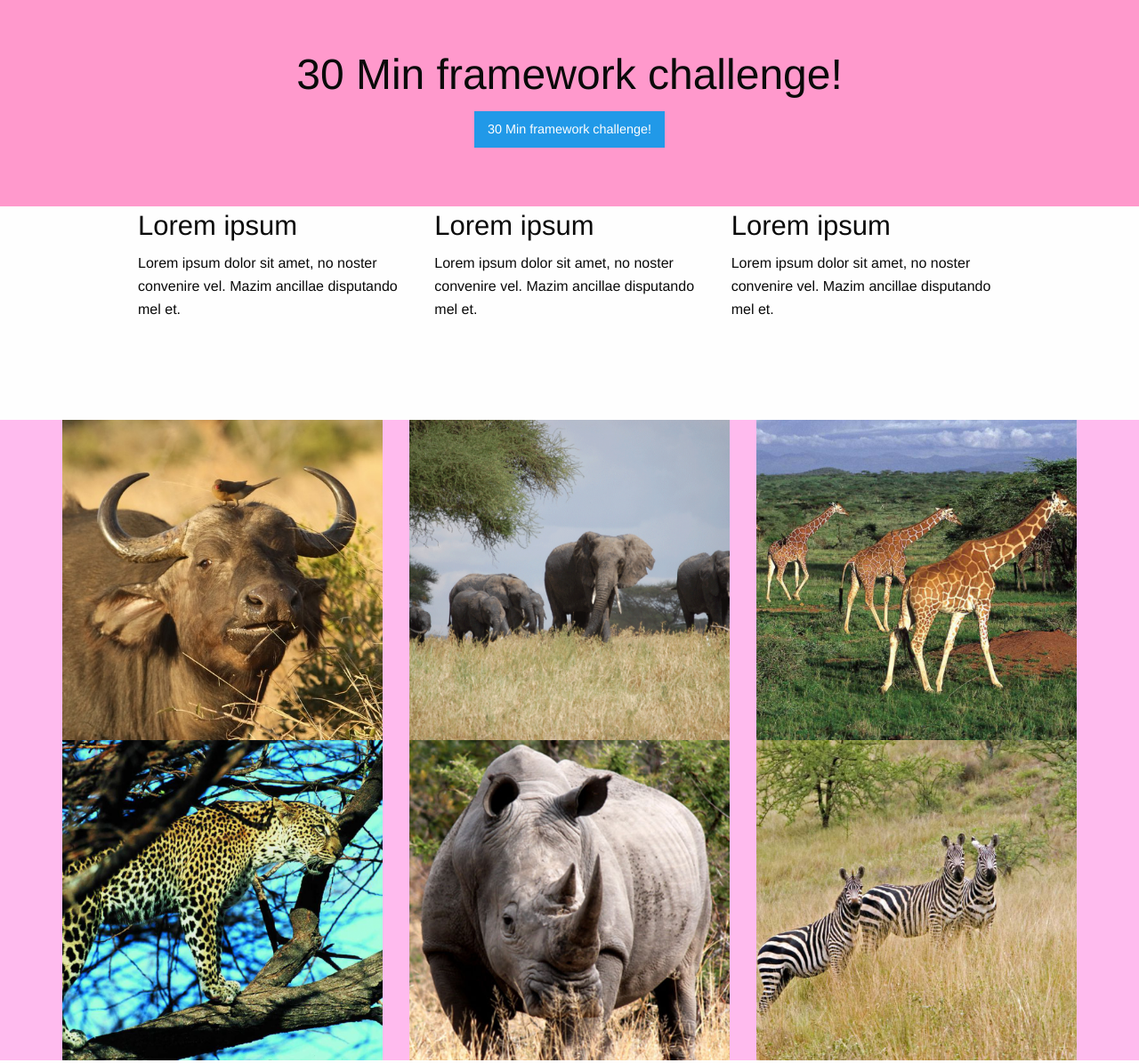
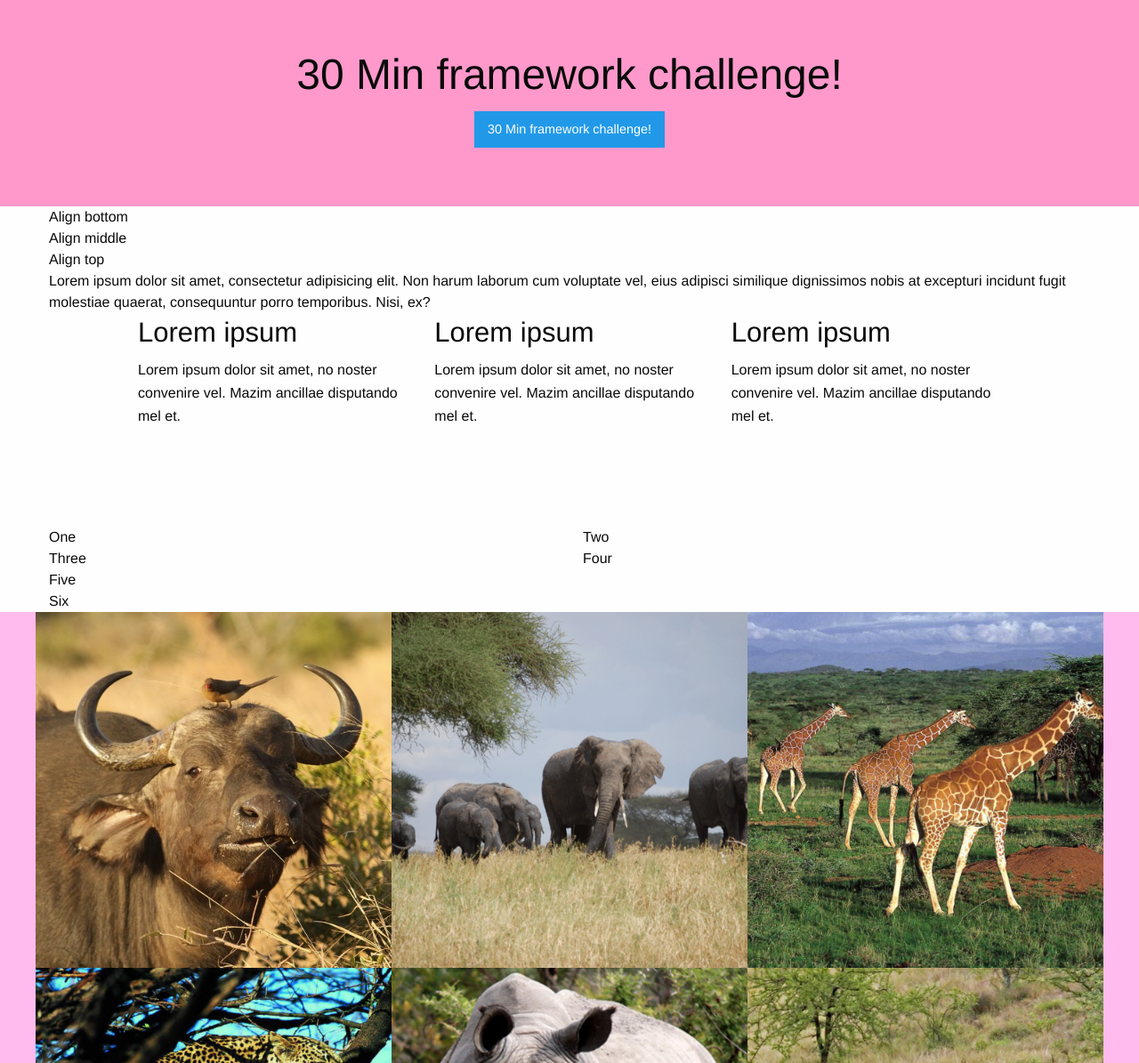
Before and after one commit to victsomie/30min, a plain HTML site: page index.html in a window 1280 px wide. Shown: the top 1195 px of the page at 89% size. Drawn offline with Linux system fonts and the light colour scheme; some icons are missing.

Commit message:
added stylings

```diff
--- a/css/app.css
+++ b/css/app.css
@@ -1,5 +1,10 @@
 .gallery img{
     width: 100%;
+}
+.gallery img:hover{
+    border: 2px solid black;
+    opacity: .8
+
 }
 
 .full_height{
@@ -13,7 +18,11 @@
     padding: 50px 0 50px 0;
 }
 
-
+/*remove Padding styles from the columns in the gallery */
+.gallery .column{
+    padding-left: 0;
+    padding-right: 0;
+}
 
 /*=======Themes colors=======*/
 /*Background theme color*/
--- a/index.html
+++ b/index.html
@@ -21,6 +21,13 @@
             </div>
         </div>
     </div>
+<div class="row">
+  <div class="column align-self-bottom">Align bottom</div>
+  <div class="column align-self-middle">Align middle</div>
+  <div class="column align-self-top">Align top</div>
+  <div class="column">Lorem ipsum dolor sit amet, consectetur adipisicing elit. Non harum laborum cum voluptate vel, eius adipisci similique dignissimos nobis at excepturi incidunt fugit molestiae quaerat, consequuntur porro temporibus. Nisi, ex?</div>
+</div>
+
     <!--Begin Vision, mission & Approach-->
     <div class="row third_height">
         <div class="large-10 column large-centered">
@@ -40,11 +47,20 @@
             </div>
         </div>
     </div>
+    <div class="row">
+  <div class="small-6 large-expand columns">One</div>
+  <div class="small-6 large-expand columns">Two</div>
+  <div class="small-6 large-expand columns">Three</div>
+  <div class="small-6 large-expand columns">Four</div>
+  <div class="small-6 large-expand columns">Five</div>
+  <div class="small-12 large-expand columns">Six</div>
+</div>
+
     <!--Gallery section here-->
     <div class="bg-theme-color3 third_height">
-        <div class="row gallery columns large-12">
-            <div class="column small-12 medium-6 large-4">
-                <img class="thumbnai" src="img/buffalo.jpg">
+        <div class="row gallery large-expand">
+            <div class="column small-12 medium-6 large-4 medium-expand">
+                <img class="thumbnai" src="img/buffalo.jpg" />
             </div>
 
             <div class="column small-12 medium-6 large-4">
```
